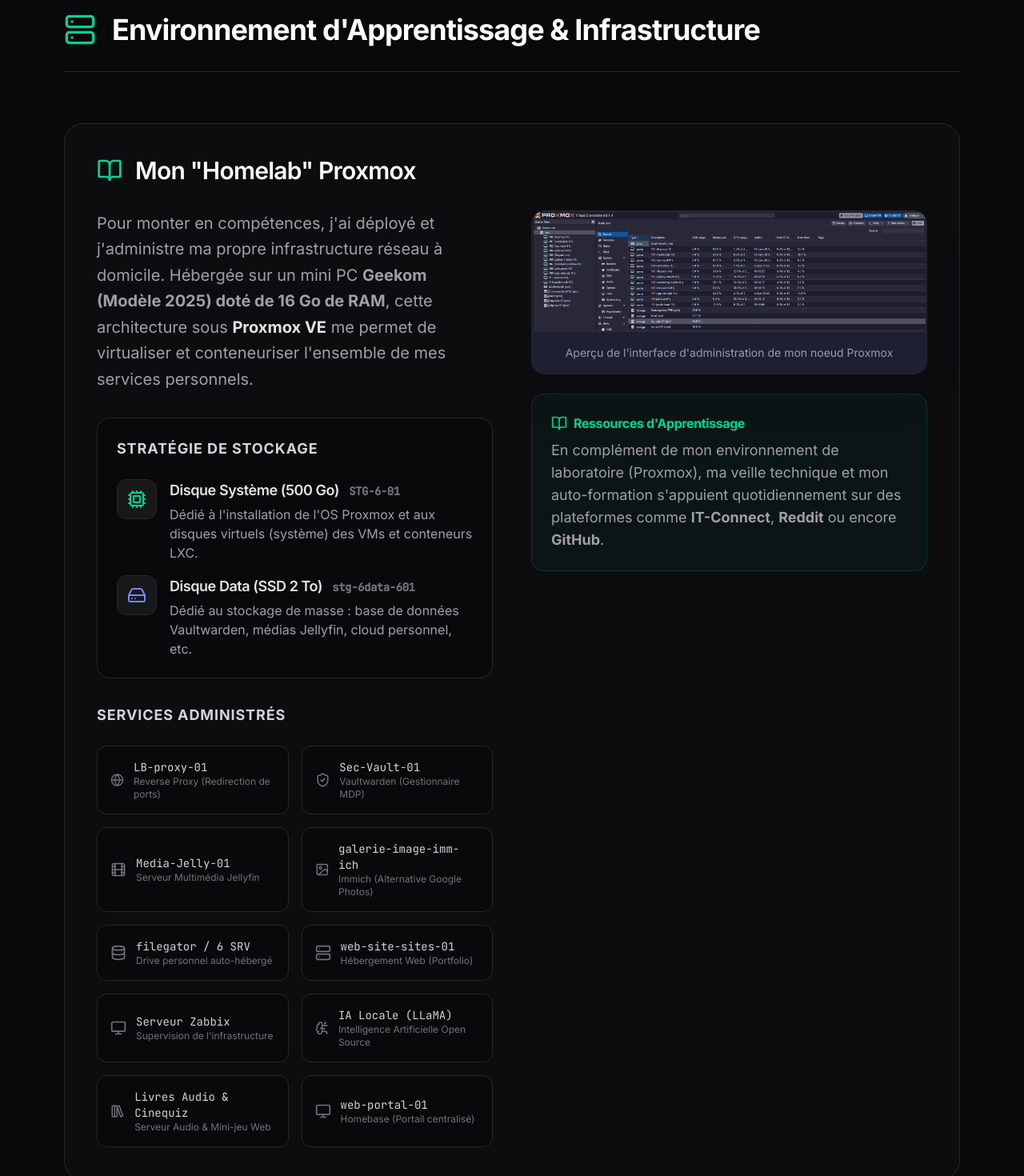
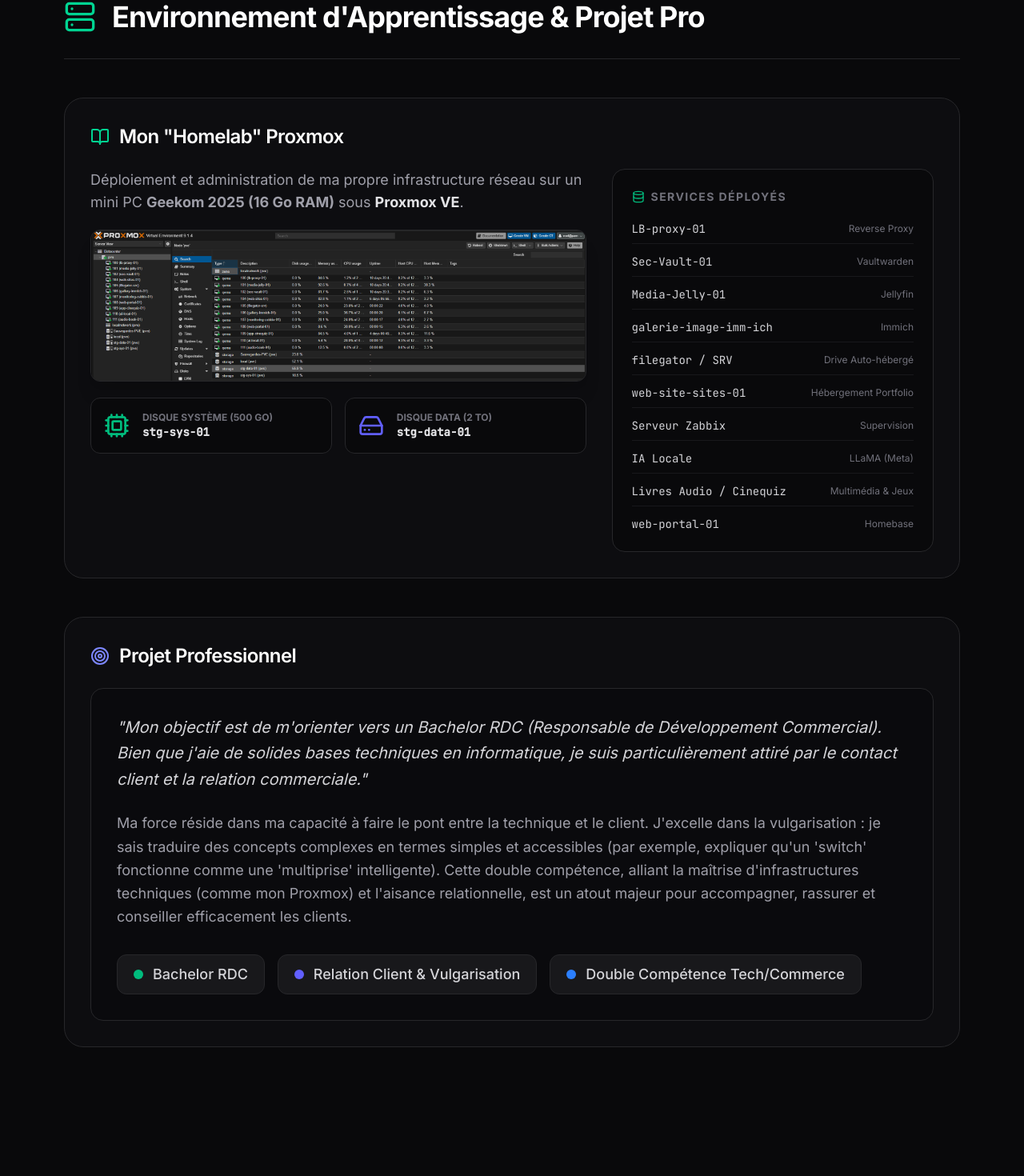
Before and after one commit to Tomcd76/Portfolio, a React (Vite) app: page / in a window 1280 px wide. Shown: the part 9898-11368 px from the top of the page at 80% size. After the commit the page ends 11287 px from the top, so only its background shows below. Built offline with nearby package versions, Linux system fonts and the light colour scheme.

Commit message:
ggggggggg

```diff
--- a/src/pages/Veille.tsx
+++ b/src/pages/Veille.tsx
@@ -15,7 +15,8 @@
   BrainCircuit,
   Image as ImageIcon,
   Film,
-  LibraryBig
+  LibraryBig,
+  Gamepad2
 } from "lucide-react";
 
 export default function Veille() {
@@ -154,7 +155,7 @@
         </p>
       </header>
 
-      <div className="space-y-24">
+      <div className="space-y-20">
 
         {/* --- SECTION VEILLE TECHNOLOGIQUE --- */}
         <div className="space-y-12">
@@ -253,154 +254,106 @@
           </div>
         </div>
 
-        {/* --- SECTION DEVELOPPEMENT PROFESSIONNEL --- */}
-        <div className="space-y-16">
+        {/* --- SECTION DEVELOPPEMENT PROFESSIONNEL & LAB --- */}
+        <div className="space-y-12">
           <header>
             <h3 className="text-4xl font-bold text-white flex items-center gap-5 border-b border-zinc-800 pb-8">
               <Server className="w-10 h-10 text-emerald-400" />
-              Environnement d'Apprentissage & Infrastructure
+              Environnement d'Apprentissage & Projet Pro
             </h3>
           </header>
 
-          {/* Infrastructure Homelab Proxmox */}
-          <section className="bg-zinc-900/30 border border-zinc-800 rounded-3xl p-10">
-            <h2 className="text-3xl font-semibold text-white mb-8 flex items-center gap-4">
-              <BookOpen className="w-8 h-8 text-emerald-400" />
+          {/* Infrastructure Homelab Proxmox - Version DENSE et COMPACTE */}
+          <section className="bg-zinc-900/30 border border-zinc-800 rounded-3xl p-8">
+            <h2 className="text-2xl font-semibold text-white mb-6 flex items-center gap-3">
+              <BookOpen className="w-6 h-6 text-emerald-400" />
               Mon "Homelab" Proxmox
             </h2>
 
-            <div className="grid grid-cols-1 xl:grid-cols-2 gap-12">
-              {/* Détails techniques */}
-              <div className="space-y-8">
-                <p className="text-xl text-zinc-400 leading-relaxed">
-                  Pour monter en compétences, j'ai déployé et j'administre ma propre infrastructure réseau à domicile. Hébergée sur un mini PC <strong>Geekom (Modèle 2025) doté de 16 Go de RAM</strong>, cette architecture sous <strong className="text-zinc-200">Proxmox VE</strong> me permet de virtualiser et conteneuriser l'ensemble de mes services personnels.
+            <div className="grid grid-cols-1 lg:grid-cols-5 gap-8">
+
+              {/* Colonne Gauche : Config & Image (Prend 3 colonnes sur 5) */}
+              <div className="lg:col-span-3 space-y-5">
+                <p className="text-zinc-400 text-lg">
+                  Déploiement et administration de ma propre infrastructure réseau sur un mini PC <strong>Geekom 2025 (16 Go RAM)</strong> sous <strong className="text-zinc-200">Proxmox VE</strong>.
                 </p>
 
-                {/* Stratégie de Stockage */}
-                <div className="bg-zinc-950 rounded-2xl p-6 border border-zinc-800">
-                  <h3 className="text-lg font-bold text-zinc-300 mb-6 uppercase tracking-wider">Stratégie de Stockage</h3>
-                  <div className="space-y-4">
-                    <div className="flex items-start gap-4">
-                      <div className="p-3 bg-zinc-900 rounded-xl border border-zinc-800 text-emerald-400">
-                        <Cpu className="w-6 h-6" />
-                      </div>
-                      <div>
-                        <h4 className="text-lg font-semibold text-zinc-200">Disque Système (500 Go) <span className="text-sm font-mono text-zinc-500 ml-2">STG-6-01</span></h4>
-                        <p className="text-zinc-400 mt-1">Dédié à l'installation de l'OS Proxmox et aux disques virtuels (système) des VMs et conteneurs LXC.</p>
-                      </div>
-                    </div>
-                    <div className="flex items-start gap-4">
-                      <div className="p-3 bg-zinc-900 rounded-xl border border-zinc-800 text-indigo-400">
-                        <HardDrive className="w-6 h-6" />
-                      </div>
-                      <div>
-                        <h4 className="text-lg font-semibold text-zinc-200">Disque Data (SSD 2 To) <span className="text-sm font-mono text-zinc-500 ml-2">stg-6data-601</span></h4>
-                        <p className="text-zinc-400 mt-1">Dédié au stockage de masse : base de données Vaultwarden, médias Jellyfin, cloud personnel, etc.</p>
-                      </div>
+                <div className="rounded-xl overflow-hidden border border-zinc-800 shadow-xl">
+                  <img
+                    src="/Monproxmox.png"
+                    alt="Interface Proxmox"
+                    className="w-full h-auto object-cover opacity-90 hover:opacity-100 transition-opacity duration-300"
+                  />
+                </div>
+
+                <div className="flex flex-col sm:flex-row gap-4">
+                  <div className="flex-1 bg-zinc-950 p-4 rounded-xl border border-zinc-800 flex items-center gap-4">
+                    <Cpu className="w-8 h-8 text-emerald-500" />
+                    <div>
+                      <p className="text-xs text-zinc-500 uppercase font-bold">Disque Système (500 Go)</p>
+                      <p className="text-zinc-200 font-mono text-sm font-bold">stg-sys-01</p>
                     </div>
                   </div>
-                </div>
-
-                {/* Services Déployés */}
-                <div>
-                  <h3 className="text-lg font-bold text-zinc-300 mb-6 uppercase tracking-wider">Services Administrés</h3>
-                  <div className="grid grid-cols-1 md:grid-cols-2 gap-4">
-                    <div className="flex items-center gap-3 bg-zinc-950 p-4 rounded-xl border border-zinc-800">
-                      <Globe className="w-5 h-5 text-zinc-500" />
-                      <div>
-                        <p className="font-mono text-sm text-zinc-300">LB-proxy-01</p>
-                        <p className="text-xs text-zinc-500">Reverse Proxy (Redirection de ports)</p>
-                      </div>
-                    </div>
-                    <div className="flex items-center gap-3 bg-zinc-950 p-4 rounded-xl border border-zinc-800">
-                      <ShieldCheck className="w-5 h-5 text-zinc-500" />
-                      <div>
-                        <p className="font-mono text-sm text-zinc-300">Sec-Vault-01</p>
-                        <p className="text-xs text-zinc-500">Vaultwarden (Gestionnaire MDP)</p>
-                      </div>
-                    </div>
-                    <div className="flex items-center gap-3 bg-zinc-950 p-4 rounded-xl border border-zinc-800">
-                      <Film className="w-5 h-5 text-zinc-500" />
-                      <div>
-                        <p className="font-mono text-sm text-zinc-300">Media-Jelly-01</p>
-                        <p className="text-xs text-zinc-500">Serveur Multimédia Jellyfin</p>
-                      </div>
-                    </div>
-                    <div className="flex items-center gap-3 bg-zinc-950 p-4 rounded-xl border border-zinc-800">
-                      <ImageIcon className="w-5 h-5 text-zinc-500" />
-                      <div>
-                        <p className="font-mono text-sm text-zinc-300">galerie-image-imm-ich</p>
-                        <p className="text-xs text-zinc-500">Immich (Alternative Google Photos)</p>
-                      </div>
-                    </div>
-                    <div className="flex items-center gap-3 bg-zinc-950 p-4 rounded-xl border border-zinc-800">
-                      <Database className="w-5 h-5 text-zinc-500" />
-                      <div>
-                        <p className="font-mono text-sm text-zinc-300">filegator / 6 SRV</p>
-                        <p className="text-xs text-zinc-500">Drive personnel auto-hébergé</p>
-                      </div>
-                    </div>
-                    <div className="flex items-center gap-3 bg-zinc-950 p-4 rounded-xl border border-zinc-800">
-                      <Server className="w-5 h-5 text-zinc-500" />
-                      <div>
-                        <p className="font-mono text-sm text-zinc-300">web-site-sites-01</p>
-                        <p className="text-xs text-zinc-500">Hébergement Web (Portfolio)</p>
-                      </div>
-                    </div>
-                    <div className="flex items-center gap-3 bg-zinc-950 p-4 rounded-xl border border-zinc-800">
-                      <Monitor className="w-5 h-5 text-zinc-500" />
-                      <div>
-                        <p className="font-mono text-sm text-zinc-300">Serveur Zabbix</p>
-                        <p className="text-xs text-zinc-500">Supervision de l'infrastructure</p>
-                      </div>
-                    </div>
-                    <div className="flex items-center gap-3 bg-zinc-950 p-4 rounded-xl border border-zinc-800">
-                      <BrainCircuit className="w-5 h-5 text-zinc-500" />
-                      <div>
-                        <p className="font-mono text-sm text-zinc-300">IA Locale (LLaMA)</p>
-                        <p className="text-xs text-zinc-500">Intelligence Artificielle Open Source</p>
-                      </div>
-                    </div>
-                    <div className="flex items-center gap-3 bg-zinc-950 p-4 rounded-xl border border-zinc-800">
-                      <LibraryBig className="w-5 h-5 text-zinc-500" />
-                      <div>
-                        <p className="font-mono text-sm text-zinc-300">Livres Audio & Cinequiz</p>
-                        <p className="text-xs text-zinc-500">Serveur Audio & Mini-jeu Web</p>
-                      </div>
-                    </div>
-                    <div className="flex items-center gap-3 bg-zinc-950 p-4 rounded-xl border border-zinc-800">
-                      <Monitor className="w-5 h-5 text-zinc-500" />
-                      <div>
-                        <p className="font-mono text-sm text-zinc-300">web-portal-01</p>
-                        <p className="text-xs text-zinc-500">Homebase (Portail centralisé)</p>
-                      </div>
+                  <div className="flex-1 bg-zinc-950 p-4 rounded-xl border border-zinc-800 flex items-center gap-4">
+                    <HardDrive className="w-8 h-8 text-indigo-500" />
+                    <div>
+                      <p className="text-xs text-zinc-500 uppercase font-bold">Disque Data (2 To)</p>
+                      <p className="text-zinc-200 font-mono text-sm font-bold">stg-data-01</p>
                     </div>
                   </div>
                 </div>
               </div>
 
-              {/* Capture d'écran Proxmox */}
-              <div className="w-full flex flex-col gap-6">
-                <div className="w-full bg-zinc-950 border border-zinc-800 rounded-2xl overflow-hidden shadow-2xl relative group">
-                  <div className="absolute inset-0 bg-indigo-500/10 group-hover:bg-transparent transition-colors duration-500 z-10 pointer-events-none" />
-                  <img
-                    src="/MonProxmox.png"
-                    alt="Interface d'administration de mon cluster Proxmox"
-                    className="w-full h-auto object-cover opacity-90 group-hover:opacity-100 transition-opacity duration-500"
-                  />
-                  <div className="bg-zinc-900 border-t border-zinc-800 p-4 text-center text-sm text-zinc-400">
-                    Aperçu de l'interface d'administration de mon noeud Proxmox
+              {/* Colonne Droite : Services Administrés (Prend 2 colonnes sur 5) */}
+              <div className="lg:col-span-2">
+                <div className="bg-zinc-950 h-full p-6 rounded-2xl border border-zinc-800">
+                  <h3 className="text-sm font-bold text-zinc-500 mb-5 uppercase tracking-widest flex items-center gap-2">
+                    <Database className="w-4 h-4 text-emerald-500"/> Services Déployés
+                  </h3>
+
+                  {/* Liste ultra-compacte */}
+                  <div className="flex flex-col gap-3">
+                    <div className="flex justify-between items-center pb-2 border-b border-zinc-900">
+                      <span className="font-mono text-sm text-zinc-300">LB-proxy-01</span>
+                      <span className="text-xs text-zinc-500">Reverse Proxy</span>
+                    </div>
+                    <div className="flex justify-between items-center pb-2 border-b border-zinc-900">
+                      <span className="font-mono text-sm text-zinc-300">Sec-Vault-01</span>
+                      <span className="text-xs text-zinc-500">Vaultwarden</span>
+                    </div>
+                    <div className="flex justify-between items-center pb-2 border-b border-zinc-900">
+                      <span className="font-mono text-sm text-zinc-300">Media-Jelly-01</span>
+                      <span className="text-xs text-zinc-500">Jellyfin</span>
+                    </div>
+                    <div className="flex justify-between items-center pb-2 border-b border-zinc-900">
+                      <span className="font-mono text-sm text-zinc-300">galerie-image-imm-ich</span>
+                      <span className="text-xs text-zinc-500">Immich</span>
+                    </div>
+                    <div className="flex justify-between items-center pb-2 border-b border-zinc-900">
+                      <span className="font-mono text-sm text-zinc-300">filegator / SRV</span>
+                      <span className="text-xs text-zinc-500">Drive Auto-hébergé</span>
+                    </div>
+                    <div className="flex justify-between items-center pb-2 border-b border-zinc-900">
+                      <span className="font-mono text-sm text-zinc-300">web-site-sites-01</span>
+                      <span className="text-xs text-zinc-500">Hébergement Portfolio</span>
+                    </div>
+                    <div className="flex justify-between items-center pb-2 border-b border-zinc-900">
+                      <span className="font-mono text-sm text-zinc-300">Serveur Zabbix</span>
+                      <span className="text-xs text-zinc-500">Supervision</span>
+                    </div>
+                    <div className="flex justify-between items-center pb-2 border-b border-zinc-900">
+                      <span className="font-mono text-sm text-zinc-300">IA Locale</span>
+                      <span className="text-xs text-zinc-500">LLaMA (Meta)</span>
+                    </div>
+                    <div className="flex justify-between items-center pb-2 border-b border-zinc-900">
+                      <span className="font-mono text-sm text-zinc-300">Livres Audio / Cinequiz</span>
+                      <span className="text-xs text-zinc-500">Multimédia & Jeux</span>
+                    </div>
+                    <div className="flex justify-between items-center">
+                      <span className="font-mono text-sm text-zinc-300">web-portal-01</span>
+                      <span className="text-xs text-zinc-500">Homebase</span>
+                    </div>
                   </div>
-                </div>
-
-                <div className="bg-emerald-500/5 border border-emerald-500/20 rounded-2xl p-6">
-                  <h4 className="text-emerald-400 font-bold mb-2 flex items-center gap-2">
-                    <BookOpen className="w-5 h-5" />
-                    Ressources d'Apprentissage
-                  </h4>
-                  <p className="text-zinc-400 text-lg">
-                    En complément de mon environnement de laboratoire (Proxmox), ma veille technique et mon auto-formation s'appuient quotidiennement sur des plateformes comme <strong>IT-Connect</strong>, <strong>Reddit</strong> ou encore <strong>GitHub</strong>.
-                  </p>
                 </div>
               </div>
 
@@ -408,29 +361,29 @@
           </section>
 
           {/* Projet Professionnel */}
-          <section className="bg-zinc-900/30 border border-zinc-800 rounded-3xl p-10">
-            <h2 className="text-3xl font-semibold text-white mb-8 flex items-center gap-4">
-              <Target className="w-8 h-8 text-indigo-400" />
+          <section className="bg-zinc-900/30 border border-zinc-800 rounded-3xl p-8">
+            <h2 className="text-2xl font-semibold text-white mb-6 flex items-center gap-3">
+              <Target className="w-6 h-6 text-indigo-400" />
               Projet Professionnel
             </h2>
-            <div className="bg-zinc-950/50 p-10 rounded-2xl border border-zinc-800">
-              <p className="text-zinc-300 italic text-2xl mb-8 leading-relaxed">
+            <div className="bg-zinc-950/50 p-8 rounded-2xl border border-zinc-800">
+              <p className="text-zinc-300 italic text-xl mb-6 leading-relaxed">
                 "Mon objectif est de m'orienter vers un Bachelor RDC (Responsable de Développement Commercial). Bien que j'aie de solides bases techniques en informatique, je suis particulièrement attiré par le contact client et la relation commerciale."
               </p>
-              <p className="text-zinc-400 text-xl mb-10 leading-relaxed">
+              <p className="text-zinc-400 text-lg mb-8 leading-relaxed">
                 Ma force réside dans ma capacité à faire le pont entre la technique et le client. J'excelle dans la vulgarisation : je sais traduire des concepts complexes en termes simples et accessibles (par exemple, expliquer qu'un 'switch' fonctionne comme une 'multiprise' intelligente). Cette double compétence, alliant la maîtrise d'infrastructures techniques (comme mon Proxmox) et l'aisance relationnelle, est un atout majeur pour accompagner, rassurer et conseiller efficacement les clients.
               </p>
-              <div className="flex flex-wrap gap-6">
-                <div className="flex items-center gap-4 text-xl text-zinc-300 font-medium bg-zinc-900 px-6 py-3 rounded-xl border border-zinc-800 shadow-md">
-                  <div className="w-4 h-4 rounded-full bg-emerald-500" />
+              <div className="flex flex-wrap gap-4">
+                <div className="flex items-center gap-3 text-lg text-zinc-300 font-medium bg-zinc-900 px-5 py-2.5 rounded-xl border border-zinc-800">
+                  <div className="w-3 h-3 rounded-full bg-emerald-500" />
                   <span>Bachelor RDC</span>
                 </div>
-                <div className="flex items-center gap-4 text-xl text-zinc-300 font-medium bg-zinc-900 px-6 py-3 rounded-xl border border-zinc-800 shadow-md">
-                  <div className="w-4 h-4 rounded-full bg-indigo-500" />
+                <div className="flex items-center gap-3 text-lg text-zinc-300 font-medium bg-zinc-900 px-5 py-2.5 rounded-xl border border-zinc-800">
+                  <div className="w-3 h-3 rounded-full bg-indigo-500" />
                   <span>Relation Client & Vulgarisation</span>
                 </div>
-                <div className="flex items-center gap-4 text-xl text-zinc-300 font-medium bg-zinc-900 px-6 py-3 rounded-xl border border-zinc-800 shadow-md">
-                  <div className="w-4 h-4 rounded-full bg-blue-500" />
+                <div className="flex items-center gap-3 text-lg text-zinc-300 font-medium bg-zinc-900 px-5 py-2.5 rounded-xl border border-zinc-800">
+                  <div className="w-3 h-3 rounded-full bg-blue-500" />
                   <span>Double Compétence Tech/Commerce</span>
                 </div>
               </div>
```
